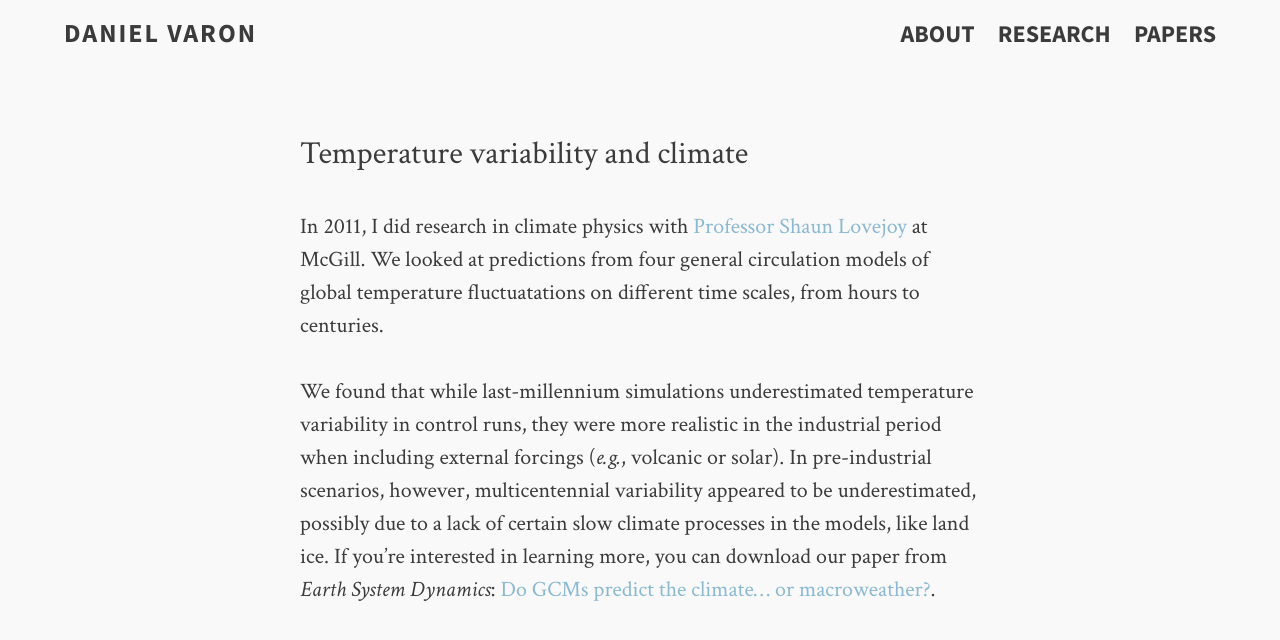
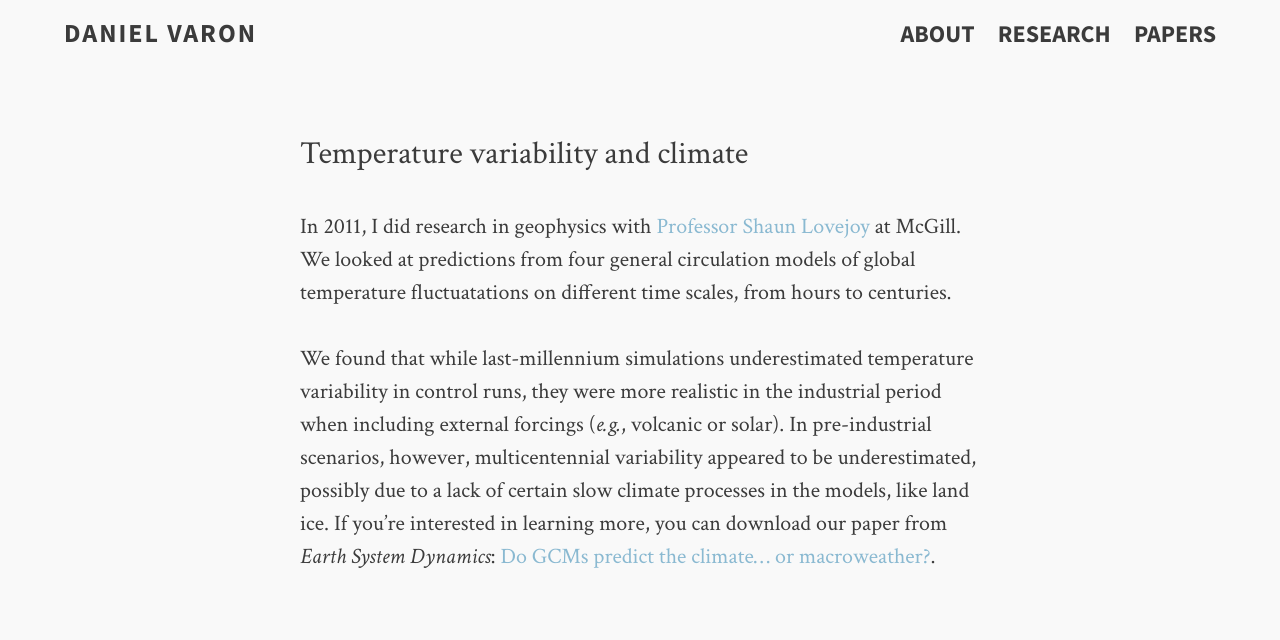
Before and after one commit to djvaron/djvaron.github.io, a Jekyll site: the page built from res_climate.md, in a window 1280 px wide. Shown: the top 640 px of the page. Built offline with Jekyll 4.4.1, drawn with Linux system fonts in a browser that asks for light colours.

Commit message:
edit climate research

```diff
--- a/res_climate.md
+++ b/res_climate.md
@@ -6,7 +6,7 @@ description: "Temperature variability and climate"
 tags: [daniel varon, research, climate]
 ---
 
-In 2011, I did research in climate physics with [Professor Shaun Lovejoy](http://www.physics.mcgill.ca/~gang/Lovejoy.htm) at McGill. We looked at predictions from four general circulation models of global temperature fluctuatations on different time scales, from hours to centuries.
+In 2011, I did research in geophysics with [Professor Shaun Lovejoy](http://www.physics.mcgill.ca/~gang/Lovejoy.htm) at McGill. We looked at predictions from four general circulation models of global temperature fluctuatations on different time scales, from hours to centuries.
 
 We found that while last-millennium simulations underestimated temperature variability in control runs, they were more realistic in the industrial period when including external forcings (<em>e.g.</em>, volcanic or solar). In pre-industrial scenarios, however, multicentennial variability appeared to be underestimated, possibly due to a lack of certain slow climate processes in the models, like land ice. If you're interested in learning more, you can download our paper from <em>Earth System Dynamics</em>: [Do GCMs predict the climate... or macroweather?](http://www.earth-syst-dynam.net/4/439/2013/esd-4-439-2013.html).
 
```
